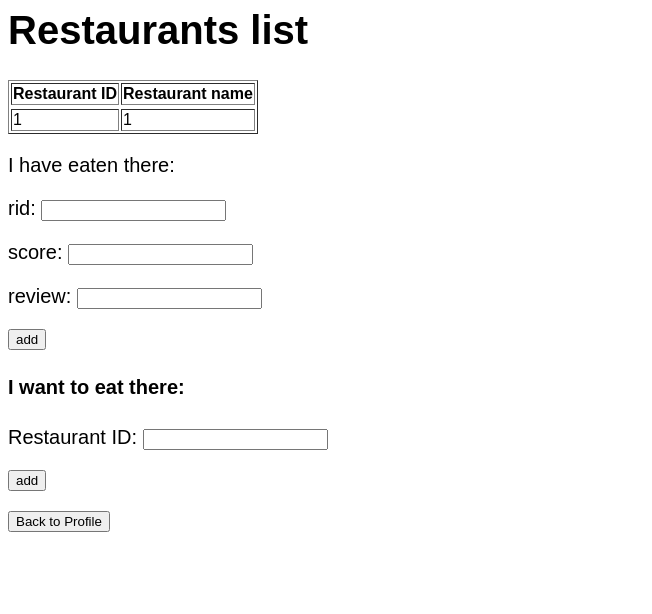
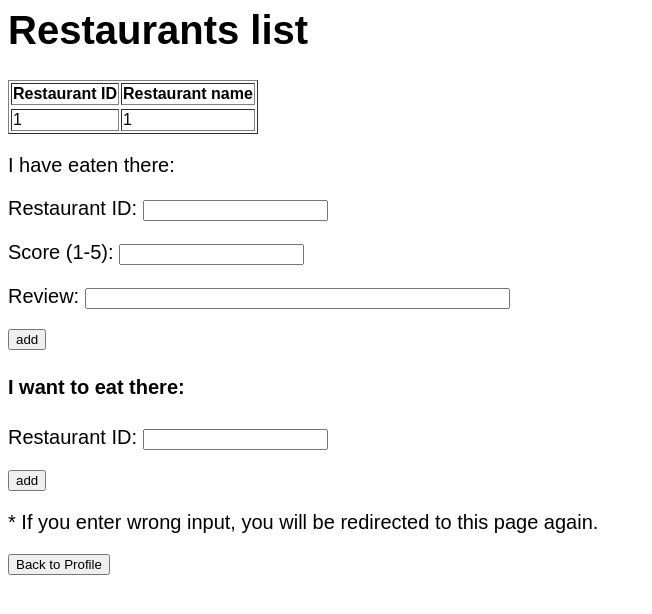
Before and after one commit to yumyumqing/mealPal, a Python web app: template skeleton/templates/food_profile.html in a window 1280 px wide. Shown: the top 614 px of the page, without its empty margins (0-652 px from the left). Run offline with Jinja, Linux system fonts and the light colour scheme; the template is opened without the code that fills it: most values are stand-ins (such as "Sample title", 1, 10 or a date in 2020).

Commit message:
check validation for score input on add eaten

```diff
--- a/skeleton/templates/food_profile.html
+++ b/skeleton/templates/food_profile.html
@@ -23,14 +23,14 @@
 
   <form method="POST" action="/add_eaten">
   <p>I have eaten there: </p>
-  <p>rid:
+  <p>Restaurant ID:
   <input type="text" name="rid">
   </p>
-  <p>score:
+  <p>Score (1-5):
   <input type="text" name="score">
   </p>
-  <p>review:
-  <input type="text" name="review">
+  <p>Review:
+  <input type="text" size=50 name="review">
   </p>
   <input type="submit" value="add"></p>
   </form>
@@ -41,6 +41,7 @@
   <input type="text" name="rid">
   </p>
   <input type="submit" value="add"></p>
+  <p>* If you enter wrong input, you will be redirected to this page again.</p>
   </form>
 
   <form method="POST" action="/back_to_personal_profile">
```
Also changed, not shown: skeleton/server.py (+6 -1 lines).
